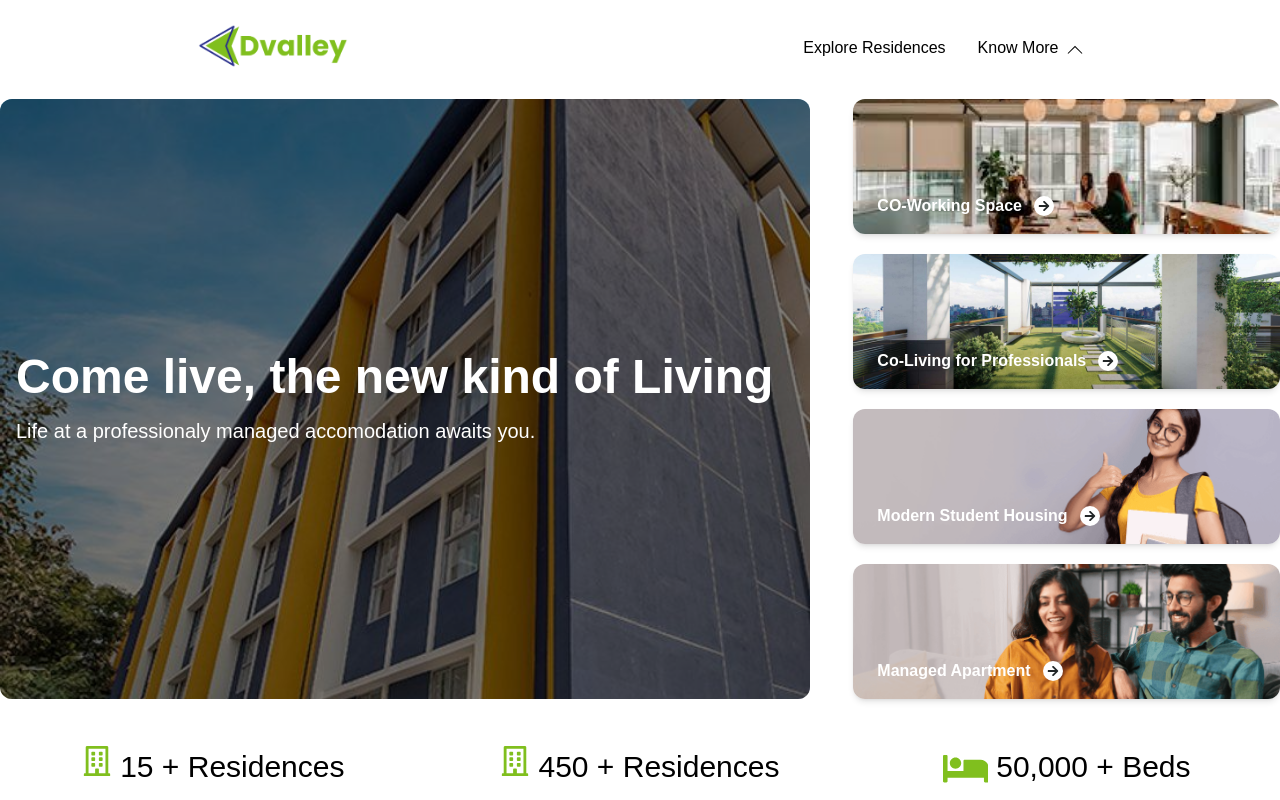
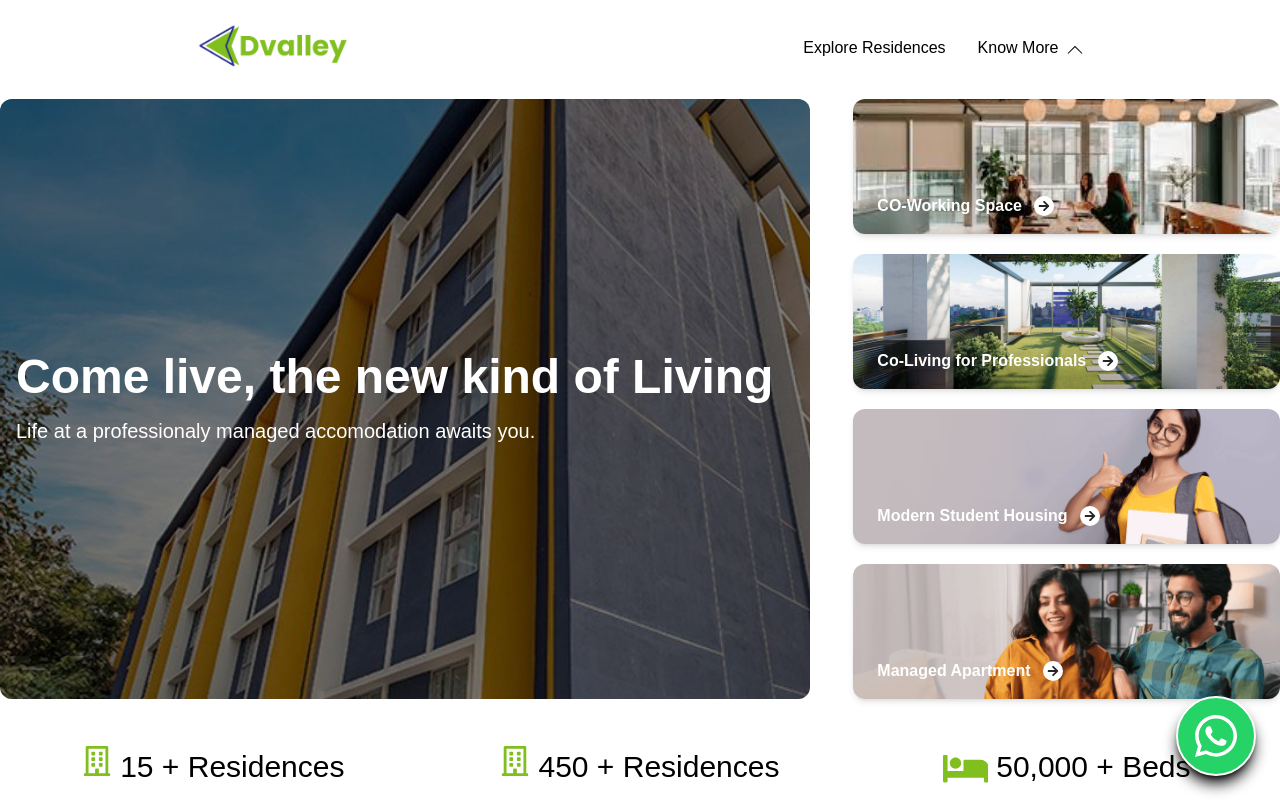
Before and after one commit to nahianeasytechx/D-valley, a React (Vite) app: page / in a window 1280 px wide. Shown: the top 800 px of the page. Built offline with nearby package versions, Linux system fonts and the light colour scheme.

Commit message:
added WA button

```diff
--- a/src/App.jsx
+++ b/src/App.jsx
@@ -3,6 +3,7 @@ import Home from "./pages/Home";
 import ErrorPage from "./pages/ErrorPage";
 import Navbar from "./components/Navbar";
 import Footer from "./components/Footer";
+import WhatsAppFloatingButton from "./components/WhatsAppFloatingButton";
 function App() {
   return <>
   <BrowserRouter>
@@ -14,6 +15,7 @@ function App() {
     {/* {Error Page} */}
     <Route path="*" element= { <ErrorPage/> }/>
   </Routes>
+  <WhatsAppFloatingButton/>
   <Footer/>
   </BrowserRouter>
   </>;
--- /dev/null
+++ b/src/components/WhatsAppFloatingButton.jsx
@@ -0,0 +1,26 @@
+import { FaWhatsapp } from "react-icons/fa";
+
+export default function WhatsAppFloatingButton({
+  phone = "+8801712345678",
+  message = "Hi! I would like to chat.",
+  size = "w-20 h-20", // default Tailwind size (56px)
+  className = "",
+}) {
+  const normalizedPhone = phone.replace(/[^0-9]/g, "");
+  const encodedMessage = encodeURIComponent(message);
+  const href = `https://wa.me/${normalizedPhone}?text=${encodedMessage}`;
+
+  return (
+    <div className={`fixed right-6 bottom-6 z-50 ${className} `}>
+      <a
+        href={href}
+        target="_blank"
+        rel="noopener noreferrer"
+        aria-label="Chat on WhatsApp"
+        className={`flex items-center justify-center rounded-full shadow-lg bg-[#25D366]  border-2 border-white p-1 ${size} shadow-2xl shadow-black `}
+      >
+        <FaWhatsapp className="text-white text-5xl" />
+      </a>
+    </div>
+  );
+}
```
